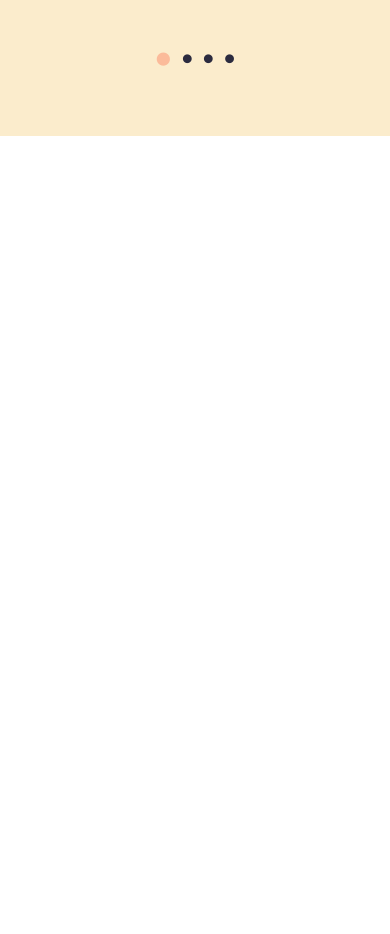
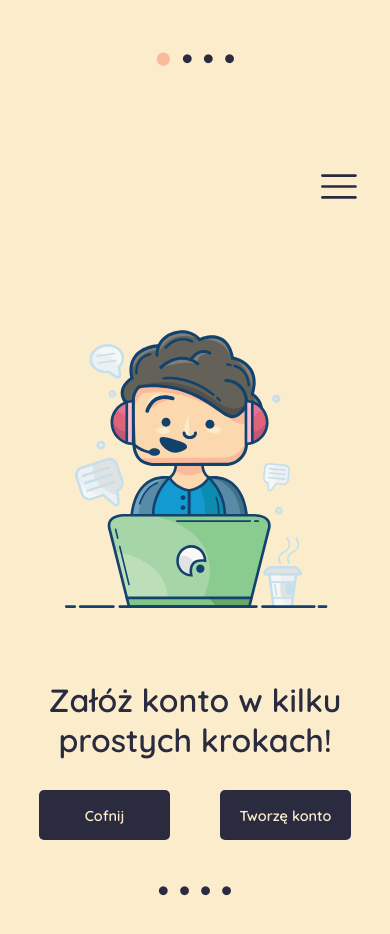
Before and after one commit to infoshareacademy/jfddr1-maklowiczeprogramowania-app, a React (Create React App) app: page / in a window 390 px wide. Shown: the part 5403-6337 px from the top of the page. Before the commit the page ends 5539 px from the top, so only its background shows below. Built offline with nearby package versions, Linux system fonts and the light colour scheme.

Commit message:
signUpFull1Mobile wiew done

```diff
--- a/src/App.jsx
+++ b/src/App.jsx
@@ -6,15 +6,21 @@ import SignIn from "./pages/SignIn";
 // import SignUp from "./pages/SignUp";
 // import Projects from "./pages/Projects";
 // import SignUpFull from "";
-import SignUpFullForm from './pages/SignUpFullForm';
+import SignUpFull6FormMobile from "./pages/signUpFull6Mobile";
+import SignUpFull1FormMobile from "./pages/signUpFull1Mobile";
 
 const GlobalStyle = createGlobalStyle`
+  :root {
+    --dark-clr: #2B2B3F;
+    --light-clr: #FBECCC;
+    --accent-clr: #FBBB9A;
+    --text-clr:#FBFBFB;
+  }
   * {
     box-sizing: border-box;
     margin: 0;
     padding: 0;
   }
-
   body {
     font-family: "Quicksand", sans-serif;
     width: 100vw;
@@ -25,10 +31,11 @@ const GlobalStyle = createGlobalStyle`
 const App = () => {
   return (
     <>
-    <GlobalStyle/>
-    <WelcomePage/>
-    <SignIn/>
-    <SignUpFullForm />
+      <GlobalStyle />
+      <WelcomePage />
+      <SignIn />
+      <SignUpFull6FormMobile />
+      <SignUpFull1FormMobile />
       {/* <SignUpFull /> */}
     </>
   );
--- /dev/null
+++ b/src/pages/signUpFull1Mobile.jsx
@@ -0,0 +1,58 @@
+import React from "react";
+import MobileViewTemplate from "../components/MobileViewTemplate";
+import SmallButton from "../components/SmallButton";
+import { SignInTitle } from "../components/SignIn.styled";
+import styled from "styled-components";
+import signUpFullImageMobileImageSrc from "../img/sign-up-full-image-mobile.svg";
+
+const SlideContainer = styled.div`
+  display: flex;
+  justify-content: center;
+  margin-top: 30px;
+  gap: 10px;
+  align-items: center;
+`;
+
+const ButtonContainer = styled.div`
+  display: flex;
+  justify-content: center;
+  margin-top: 30px;
+  gap: 50px;
+  align-items: center;
+`;
+
+const SlideItem = styled.span`
+  font-size: 2rem;
+`;
+const SignInTitleCenter = styled(SignInTitle)`
+  text-align: center;
+  font-size: 2rem;
+`;
+
+const FullFormMobileImageComponent = styled.img``;
+
+const FullFormMobileImage = ({ src }) => {
+  return <FullFormMobileImageComponent src={src} />;
+};
+
+const signUpFull1FormMobile = () => {
+  return (
+    <MobileViewTemplate>
+      <FullFormMobileImage src={signUpFullImageMobileImageSrc} />
+      <SignInTitleCenter>Załóż konto w kilku</SignInTitleCenter>
+      <SignInTitleCenter>prostych krokach!</SignInTitleCenter>
+      <ButtonContainer>
+        <SmallButton type={"submit"} label={"Cofnij"} />
+        <SmallButton type={"submit"} label={"Tworzę konto"} />
+      </ButtonContainer>
+      <SlideContainer>
+        <SlideItem>•</SlideItem>
+        <SlideItem>•</SlideItem>
+        <SlideItem>•</SlideItem>
+        <SlideItem>•</SlideItem>
+      </SlideContainer>
+    </MobileViewTemplate>
+  );
+};
+
+export default signUpFull1FormMobile;
--- a/src/pages/SignUpFullForm.jsx
+++ b/src/pages/signUpFull6Mobile.jsx
@@ -31,7 +31,7 @@ const SlideContainer = styled.div`
   align-items: center;
 `;
 
-const SignUpFullForm = () => {
+const SignUpFull6FormMobile = () => {
   return (
     <MobileViewTemplate>
       <SignInTitle>Podstawowe Dane</SignInTitle>
@@ -56,4 +56,4 @@ const SignUpFullForm = () => {
   );
 };
 
-export default SignUpFullForm;
+export default SignUpFull6FormMobile;
```
